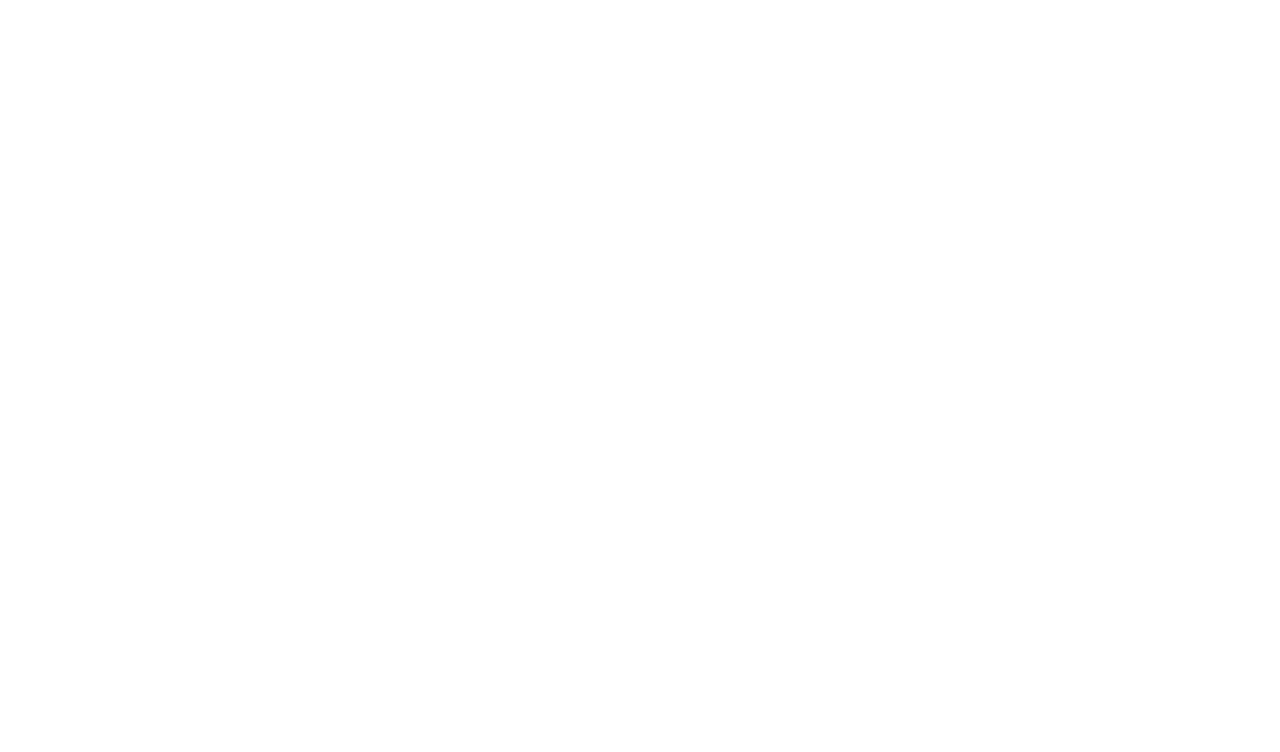
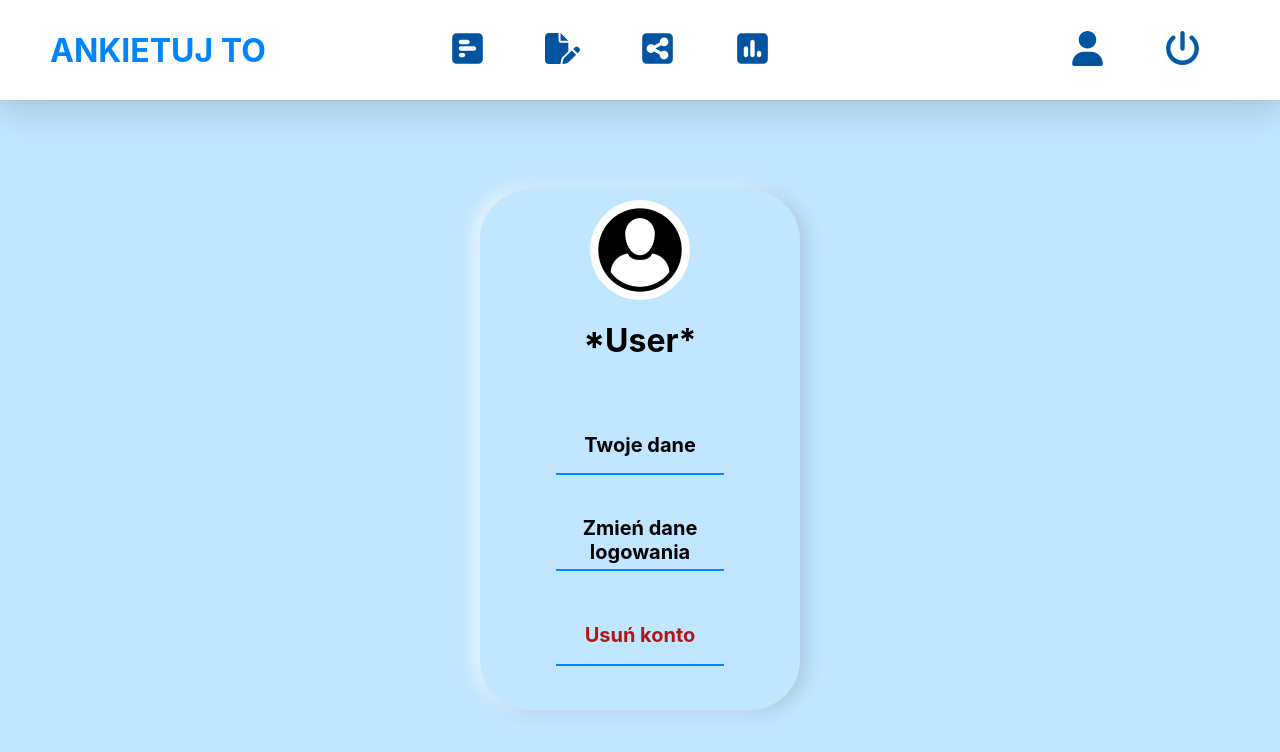
Before and after one commit to pokolowski/ankietuj-to, a React (Create React App) app: page /profile in a window 1280 px wide. Before the commit this address had no page. Shown: the top 752 px of the page. Built offline with nearby package versions, Linux system fonts and the light colour scheme.

Commit message:
work on profile view

```diff
--- a/src/components/atoms/CategoryDiv/categoryDiv.js
+++ b/src/components/atoms/CategoryDiv/categoryDiv.js
@@ -1,8 +1,9 @@
 import React from 'react';
 import styled from 'styled-components';
 import { FontAwesomeIcon } from '@fortawesome/react-fontawesome';
+import { NavLink } from 'react-router-dom';
 
-const Wrapper = styled.div`
+const Wrapper = styled(NavLink)`
   // padding: 10px;
   position: relative;
   // height: 50%;
@@ -17,6 +18,7 @@
   text-transform: uppercase;
   text-align: center;
   overflow: hidden;
+  text-decoration: none;
 
   //flexbox
   display: flex;
@@ -59,9 +61,9 @@
   }
 `;
 
-const CategoryDiv = ({ text, icon }) => {
+const CategoryDiv = ({ text, icon, path = '/' }) => {
   return (
-    <Wrapper>
+    <Wrapper to={`${path}`}>
       <Label>{text}</Label>
       <Icon src={icon} />
 
--- /dev/null
+++ b/src/components/atoms/ProfileOptionLi/profileOptionLi.js
@@ -0,0 +1,33 @@
+import React from 'react';
+import styled from 'styled-components';
+import propTypes from 'prop-types';
+
+const Wrapper = styled.li`
+  width: 70%;
+  height: 20%;
+  //   background-color: blue;
+  border-bottom: 2px solid #0085ff;
+  list-style-type: none;
+  display: flex;
+  justify-content: center;
+  align-items: center;
+  font-size: 20px;
+  text-align: center;
+  font-weight: bold;
+  cursor: pointer;
+  color: ${(props) => props.color};
+`;
+
+const ProfileOptionLi = ({ value, color = 'black', onClick }) => {
+  return (
+    <Wrapper color={color} onClick={() => onClick()}>
+      {value}
+    </Wrapper>
+  );
+};
+
+ProfileOptionLi.propTypes = {
+  value: propTypes.string,
+};
+
+export default ProfileOptionLi;
--- /dev/null
+++ b/src/components/atoms/UserIcon/userIcon.js
@@ -0,0 +1,16 @@
+import React from 'react';
+import userIcon from '../../../assets/icons/usericon.jpg';
+import styled from 'styled-components';
+
+const Wrapper = styled.img`
+  display: block;
+  width: 100px;
+  height: 100px;
+  border-radius: 50%;
+`;
+
+const UserIcon = () => {
+  return <Wrapper src={userIcon}></Wrapper>;
+};
+
+export default UserIcon;
--- /dev/null
+++ b/src/components/molecules/OptionsContainer/optionsContainer.js
@@ -0,0 +1,37 @@
+import React from 'react';
+import styled from 'styled-components';
+import Xcross from 'assets/icons/Xcross.svg';
+
+const Wrapper = styled.div`
+  width: 50%;
+  height: 500px;
+  border-radius: 50px;
+  padding: 10px;
+  background-color: #c1e6ff;
+  box-shadow: rgba(136, 165, 191, 0.48) 6px 2px 16px 0px,
+    rgba(255, 255, 255, 0.8) -6px -2px 16px 0px;
+  transition: 1s 1s linear;
+  opacity: 0;
+  position: relative;
+`;
+const Icon = styled.img`
+  width: 20px;
+  height: 20px;
+  position: absolute;
+  top: 30px;
+  right: 30px;
+  cursor: pointer;
+`;
+
+const OptionsContainer = ({ ...props }) => {
+  const Clicked = () => {
+    props.setMove(!props.move);
+  };
+  return (
+    <Wrapper {...props}>
+      <Icon src={Xcross} onClick={() => Clicked()} />
+    </Wrapper>
+  );
+};
+
+export default OptionsContainer;
--- /dev/null
+++ b/src/components/molecules/ProfileButtons/profileButtons.js
@@ -0,0 +1,33 @@
+import React from 'react';
+import styled from 'styled-components';
+import ProfileOptionLi from 'components/atoms/ProfileOptionLi/profileOptionLi';
+
+const Wrapper = styled.ul`
+  width: 80%;
+  height: 60%;
+  padding: 0;
+  background-color: #c1e6ff;
+  //   background-color: red;
+  //   border-radius: 50px;
+  overflow: hidden;
+  position: relative;
+  display: flex;
+  flex-direction: column;
+  justify-content: space-around;
+  align-items: center;
+`;
+
+const ProfileButtons = ({ setMove }) => {
+  const Clicked = () => {
+    setMove(true);
+  };
+  return (
+    <Wrapper>
+      <ProfileOptionLi value="Twoje dane" onClick={Clicked} />
+      <ProfileOptionLi value="Zmień dane logowania" />
+      <ProfileOptionLi value="Usuń konto" color="#B31614" />
+    </Wrapper>
+  );
+};
+
+export default ProfileButtons;
--- a/src/components/organisms/AuthorizedHeader/authorizedHeader.js
+++ b/src/components/organisms/AuthorizedHeader/authorizedHeader.js
@@ -13,14 +13,17 @@
 import logOutIconOrange from 'assets/headerIcons/orange/logOut.svg';
 import logOutIcon from 'assets/headerIcons/logOut.svg';
 import { useAuth } from 'hooks/useAuth';
-
-const Logo = styled.h1`
+import { NavLink } from 'react-router-dom';
+const Logo = styled(NavLink)`
   position: relative;
   //   top: 50%;
   //   line-height: 100%;
   margin-left: 50px;
   color: #0085ff;
   text-transform: uppercase;
+  font-weight: bold;
+  font-size: 2em;
+  text-decoration: none;
 `;
 
 const Wrapper = styled.div`
@@ -113,7 +116,7 @@
   };
   return (
     <Wrapper>
-      <Logo>Ankietuj to</Logo>
+      <Logo to="/">Ankietuj to</Logo>
       <Bookmarks>
         <Icon
           name="1"
--- /dev/null
+++ b/src/components/organisms/ProfilePage/profilePage.js
@@ -0,0 +1,58 @@
+import React, { useState } from 'react';
+import AuthorizedHeader from '../AuthorizedHeader/authorizedHeader';
+import styled from 'styled-components';
+import styles from './profilePage.module.css';
+import UserIcon from 'components/atoms/UserIcon/userIcon';
+import ProfileButtons from 'components/molecules/ProfileButtons/profileButtons';
+import OptionsContainer from 'components/molecules/OptionsContainer/optionsContainer';
+
+const Wrapper = styled.div`
+  width: 100%;
+  height: calc(100vh - 100px);
+  background-color: #c1e6ff;
+
+  display: flex;
+  align-items: center;
+  justify-content: center;
+`;
+const ProfileContainer = styled.div`
+  width: 300px;
+  height: 500px;
+  display: flex;
+  flex-direction: column;
+  justify-content: flex-start;
+  align-items: center;
+  background-color: #c1e6ff;
+  padding: 10px;
+  border-radius: 50px;
+  box-shadow: rgba(136, 165, 191, 0.48) 6px 2px 16px 0px,
+    rgba(255, 255, 255, 0.8) -6px -2px 16px 0px;
+  transition: 1s linear;
+  position: absolute;
+  z-index: 1;
+  left: 50%;
+  transform: translateX(-50%);
+`;
+
+const ProfilePage = () => {
+  const [move, setMove] = useState(false);
+  return (
+    <>
+      <AuthorizedHeader />
+      <Wrapper>
+        <ProfileContainer className={move ? styles.ProfileContainer : ''}>
+          <UserIcon />
+          <h1>*User*</h1>
+          <ProfileButtons setMove={setMove} move={move}></ProfileButtons>
+        </ProfileContainer>
+        <OptionsContainer
+          setMove={setMove}
+          move={move}
+          className={move ? styles.displayOff : ''}
+        ></OptionsContainer>
+      </Wrapper>
+    </>
+  );
+};
+
+export default ProfilePage;
--- /dev/null
+++ b/src/components/organisms/ProfilePage/profilePage.module.css
@@ -0,0 +1,9 @@
+.ProfileContainer{
+    /* position: absolute; */
+    left: 50px !important;
+    transform: translateX(0) !important;
+}
+.displayOff{
+    opacity: 1 !important;
+
+}
--- a/src/components/organisms/WelcomeScreen/welcomePage.js
+++ b/src/components/organisms/WelcomeScreen/welcomePage.js
@@ -7,6 +7,7 @@
 import profileIcon from 'assets/headerIcons/profile.svg';
 import shareIcon from 'assets/headerIcons/share.svg';
 import surveyIcon from 'assets/headerIcons/survey.svg';
+import { NavLink } from 'react-router-dom';
 
 const Wrapper = styled.div`
   width: 100%;
@@ -64,7 +65,11 @@
         Powiedz nam, co chcesz zrobić?
       </Question>
       <FlexContainer>
-        <CategoryDiv text="Zobacz profil" icon={profileIcon}></CategoryDiv>
+        <CategoryDiv
+          text="Zobacz profil"
+          icon={profileIcon}
+          path="/profile"
+        ></CategoryDiv>
 
         <CategoryDiv text="Stwórz ankietę" icon={surveyIcon}></CategoryDiv>
 
--- a/src/views/AuthorizedView.js
+++ b/src/views/AuthorizedView.js
@@ -1,12 +1,15 @@
 import React from 'react';
 import WelcomePage from 'components/organisms/WelcomeScreen/welcomePage';
 import AuthorizedHeader from 'components/organisms/AuthorizedHeader/authorizedHeader';
+import { Route, Routes } from 'react-router-dom';
+import ProfilePage from 'components/organisms/ProfilePage/profilePage';
 
 const AuthorizedView = () => {
   return (
     <>
       <AuthorizedHeader />
       <WelcomePage />
+      {/* <Route path="/profile" element={<ProfilePage />} /> */}
     </>
   );
 };
--- a/src/views/Root.js
+++ b/src/views/Root.js
@@ -8,6 +8,7 @@
 import { useForm } from 'react-hook-form';
 import { useAuth } from 'hooks/useAuth';
 import AuthorizedView from './AuthorizedView';
+import ProfilePage from 'components/organisms/ProfilePage/profilePage';
 
 const AuthenticatedApp = () => {
   return <>zalogowano</>;
@@ -63,6 +64,7 @@
           //   element={<HomePage setLoginOrRegister={setDisplayOff} />}
           // />
         )}
+        <Route path="/profile" element={<ProfilePage />} />
       </Routes>
     </ThemeProvider>
   );
```
Also changed, not shown: src/assets/icons/Xcross.svg (added), src/assets/icons/usericon.jpg (added), src/components/molecules/ProfileOptionContainer/optionContainer.js (added).
